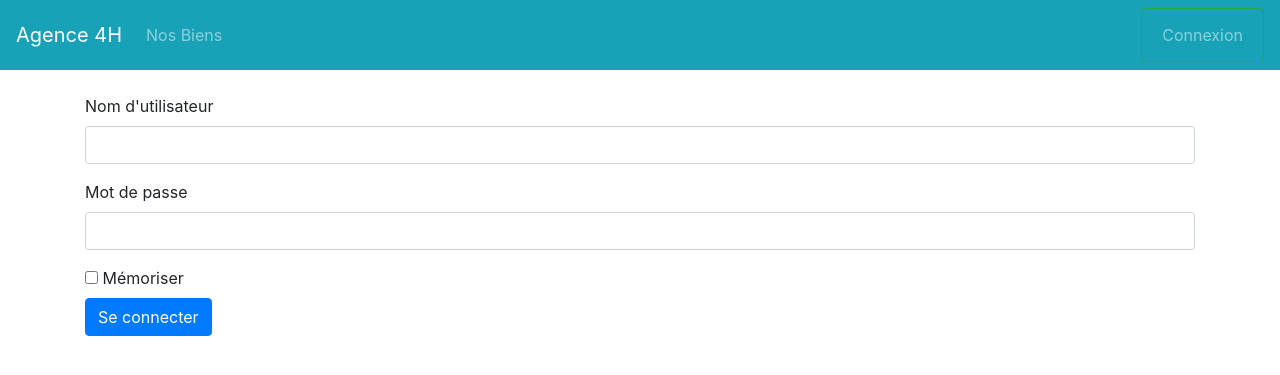
After one commit to warry0/agence_4h, a Symfony app: template templates/security/login.html.twig in a window 1280 px wide. The commit adds this page. Shown: the top 375 px of the page. Run offline with Twig, Linux system fonts and the light colour scheme; the template is opened without the code that fills it, so the values that code supplies are empty; some libraries are stand-ins or nearby versions.

Commit message:
feat: Admin

```diff
--- a/composer.json
+++ b/composer.json
@@ -29,6 +29,7 @@
         "symfony/yaml": "4.4.*"
     },
     "require-dev": {
+        "doctrine/doctrine-fixtures-bundle": "^3.3",
         "symfony/debug-pack": "*",
         "symfony/maker-bundle": "^1.0",
         "symfony/profiler-pack": "*",
--- a/config/bundles.php
+++ b/config/bundles.php
@@ -13,4 +13,5 @@ return [
     Symfony\Bundle\DebugBundle\DebugBundle::class => ['dev' => true, 'test' => true],
     Symfony\Bundle\MakerBundle\MakerBundle::class => ['dev' => true],
     Symfony\Bundle\WebServerBundle\WebServerBundle::class => ['dev' => true],
+    Doctrine\Bundle\FixturesBundle\DoctrineFixturesBundle::class => ['dev' => true, 'test' => true],
 ];
--- a/config/routes.yaml
+++ b/config/routes.yaml
@@ -1,3 +1,6 @@
 #index:
 #    path: /
 #    controller: App\Controller\DefaultController::index
+
+logout:
+    path: /logout
--- a/templates/base.html.twig
+++ b/templates/base.html.twig
@@ -21,9 +21,21 @@
             <ul class="navbar-nav mr-auto">
                 <li class="nav-item">
                     <a class="nav-link" {% if menu_p is defined and menu_p == 'properties' %} active
-                        {% endif %}href="{{path('property.index')}}">Nos Biens <span
-                            class="sr-only">(current)</span></a>
+                        {% endif %}href="{{path('property.index')}}">Nos Biens</a>
                 </li>
+            </ul>
+            <ul class="navbar-nav">
+            <form class="form-inline my-2 my-lg-0">
+                    <button class="btn btn-outline-success my-2 my-sm-0" type="submit"><a href="{{ path ('admin.property.index') }}" class="nav-link">Connexion</a></button>
+                 </form>
+                </ul>
+            {% if app.user %}
+                <ul class="navbar-nav">
+                    <li class="nav-item">
+                        <a href="{{ path ('logout') }}" class="nav-link">Déconnexion</a>
+                    </li>
+                </ul>
+            {% endif %}
         </div>
     </nav>
     {% block body %}{% endblock %}
--- a/templates/property/show.html.twig
+++ b/templates/property/show.html.twig
@@ -11,7 +11,7 @@
             <div class="col-md-4">
                 <h1>{{ property.title }}</h1>
                 <h2>{{ property.rooms }} pièces {{ property.surface }} m²</h2>
-                <div class="text-primary" style="font-size: 4rem; font-weight: bold">{{ property.formattedPrice }} €
+                <div class="text-primary" style="font-size: 3rem; font-weight: bold">{{ property.formattedPrice }} €
                 </div>
                 <a href="" class="btn btn-primary">Contacter l'agence</a>
             </div>
--- /dev/null
+++ b/templates/security/login.html.twig
@@ -0,0 +1,68 @@
+{% extends "base.html.twig" %}
+
+{% block title "Se connecter " %}
+
+{% block body %}
+ <div class="container mt-4">
+
+    {% if error %}
+    <div class="alert alert-danger">
+         {{ error.messageKey | trans(error.messagedata, 'security')}}
+    </div>
+
+    {% endif %}
+    <form action="{{ path ('login') }}" method="post">
+        <div class="form-group">
+            <label for="username"> Nom d'utilisateur </label>
+            <input type="text" id="username" name="_username" class="form-control" value="{{ lasusername }}">
+        </div>
+        <div class="form-group">
+            <label for="password"> Mot de passe </label>
+            <input type="password" id="password" name="_password" class="form-control">
+        </div>
+        <div class="checkbox">
+            <label><input type="checkbox"> Mémoriser</label>
+        </div>
+        <button type="submit" class="btn btn-primary">Se connecter</button>
+    </form>
+</div>
+{# <form action="{{ path ('login') }}" method="post">
+<div class="modal fade" id="modalLoginForm" tabindex="-1" role="dialog" aria-labelledby="myModalLabel"
+  aria-hidden="true">
+  <div class="modal-dialog" role="document">
+    <div class="modal-content">
+      <div class="modal-header text-center">
+        <h4 class="modal-title w-100 font-weight-bold">Connexion</h4>
+        <button type="button" class="close" data-dismiss="modal" aria-label="Close">
+          <span aria-hidden="true">&times;</span>
+        </button>
+      </div>
+      <div class="modal-body mx-3">
+        <div class="md-form mb-5">
+          <i class="fas fa-envelope prefix grey-text"></i>
+          <label for="username"> Nom d'utilisateur </label>
+            <input type="text" id="username" name="_username" class="form-control" value="{{ lasusername }}">
+        </div>
+
+        <div class="md-form mb-4">
+          <i class="fas fa-lock prefix grey-text"></i>
+          <label for="password"> Mot de passe </label>
+            <input type="password" id="password" name="_password" class="form-control">
+        </div>
+
+      </div>
+      <div class="checkbox">
+            <label><input type="checkbox"> Mémoriser</label>
+        </div>
+      <div class="modal-footer d-flex justify-content-center">
+        <button type="submit" class="btn btn-primary">Se connecter</button>
+      </div>
+    </div>
+  </div>
+</div>
+</form> #}
+{# <div class="text-center">
+  <a href="" class="btn btn-default btn-rounded mb-4" data-toggle="modal" data-target="#modalLoginForm">Launch
+    Modal Login Form</a>#}
+</div>
+{% endblock %}
```
Also changed, not shown: src/Controller/SecurityController.php (added, +25 -0 lines), src/DataFixtures/AppFixtures.php (added, +17 -0 lines), src/DataFixtures/UserFixtures.php (added, +30 -0 lines), src/Entity/User.php (added, +133 -0 lines), src/Migrations/Version20200422102023.php (added, +35 -0 lines), src/Repository/UserRepository.php (added, +50 -0 lines), 3 other files.
